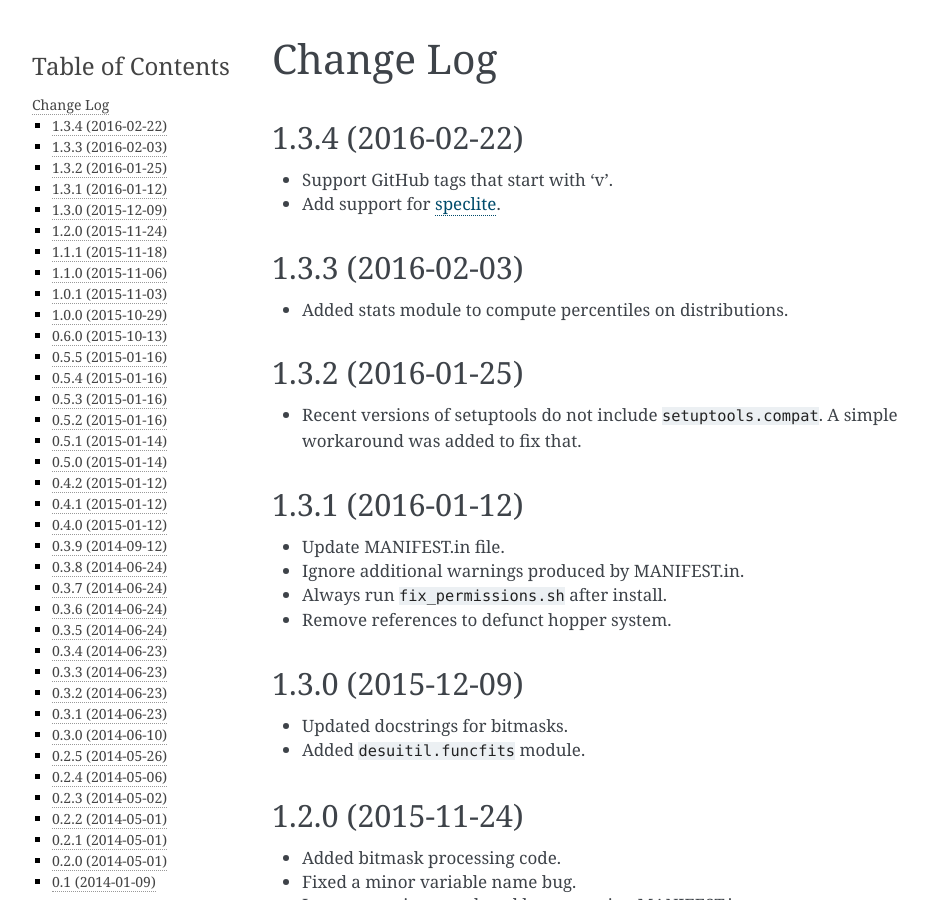
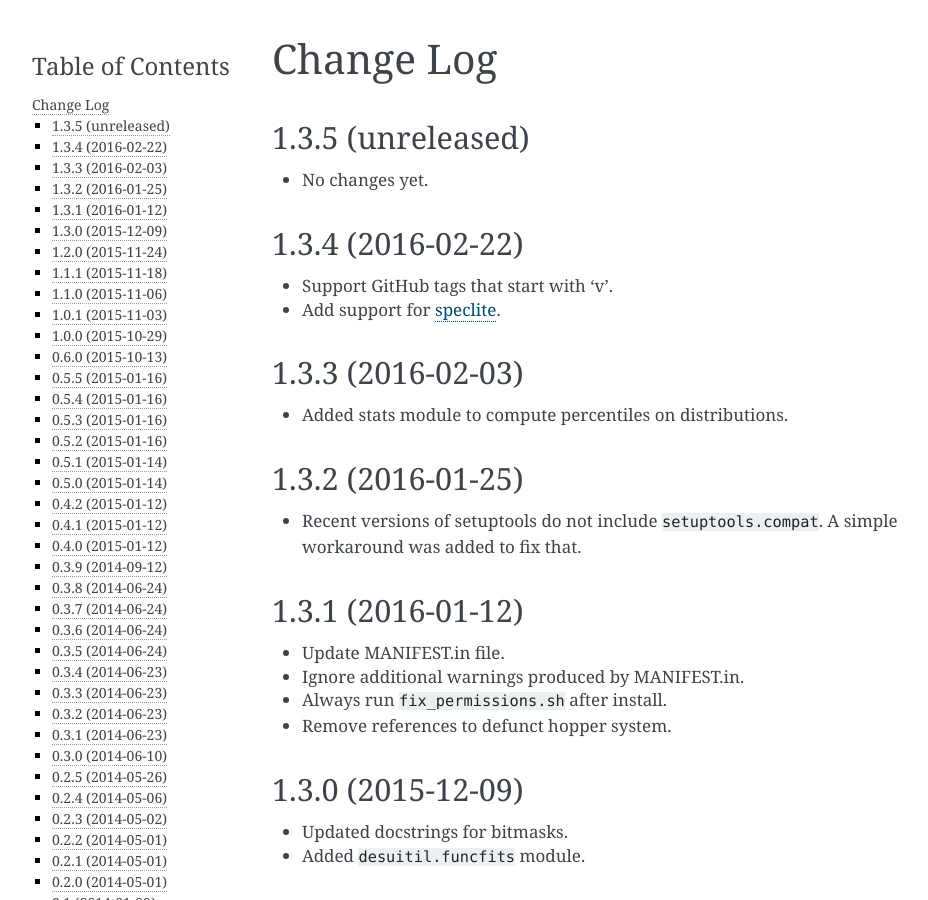
Before and after one commit to desihub/desiutil, a Sphinx documentation site: the page built from doc/changes.rst, in a window 1280 px wide and 900 px high. Shown: the whole window, without its empty margins (148-1076 px from the left). Built offline with Sphinx 7.4.7, drawn with Linux system fonts in a browser that asks for light colours; cross-references to code outside the pages are shown as plain code.

Commit message:
bump version

```diff
--- a/doc/changes.rst
+++ b/doc/changes.rst
@@ -1,6 +1,11 @@
 ==========
 Change Log
 ==========
+
+1.3.5 (unreleased)
+------------------
+
+* No changes yet.
 
 1.3.4 (2016-02-22)
 ------------------
--- a/py/desiutil/_version.py
+++ b/py/desiutil/_version.py
@@ -1 +1 @@
-__version__ = '1.3.4'
+__version__ = '1.3.4.dev250'
```
